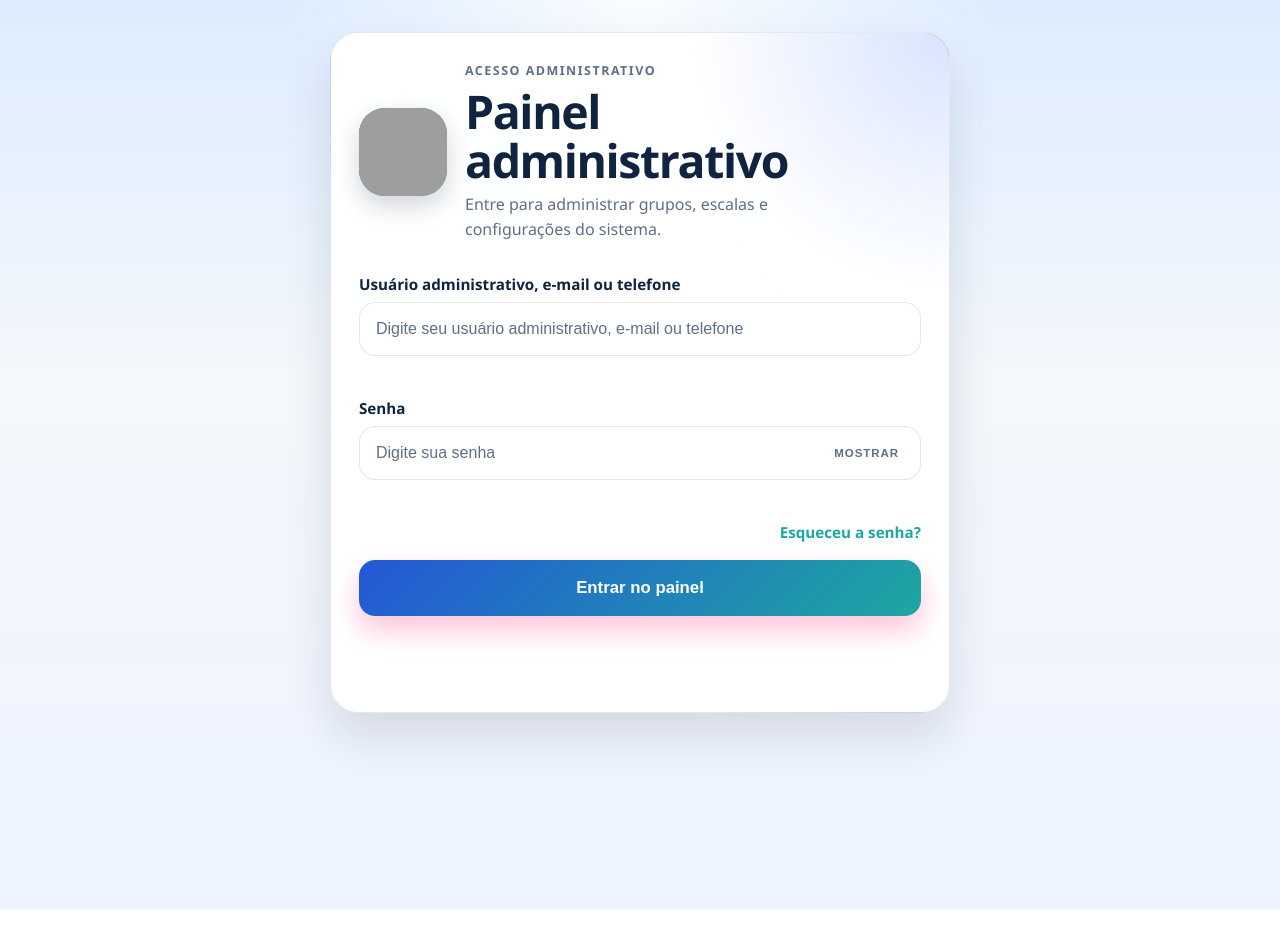
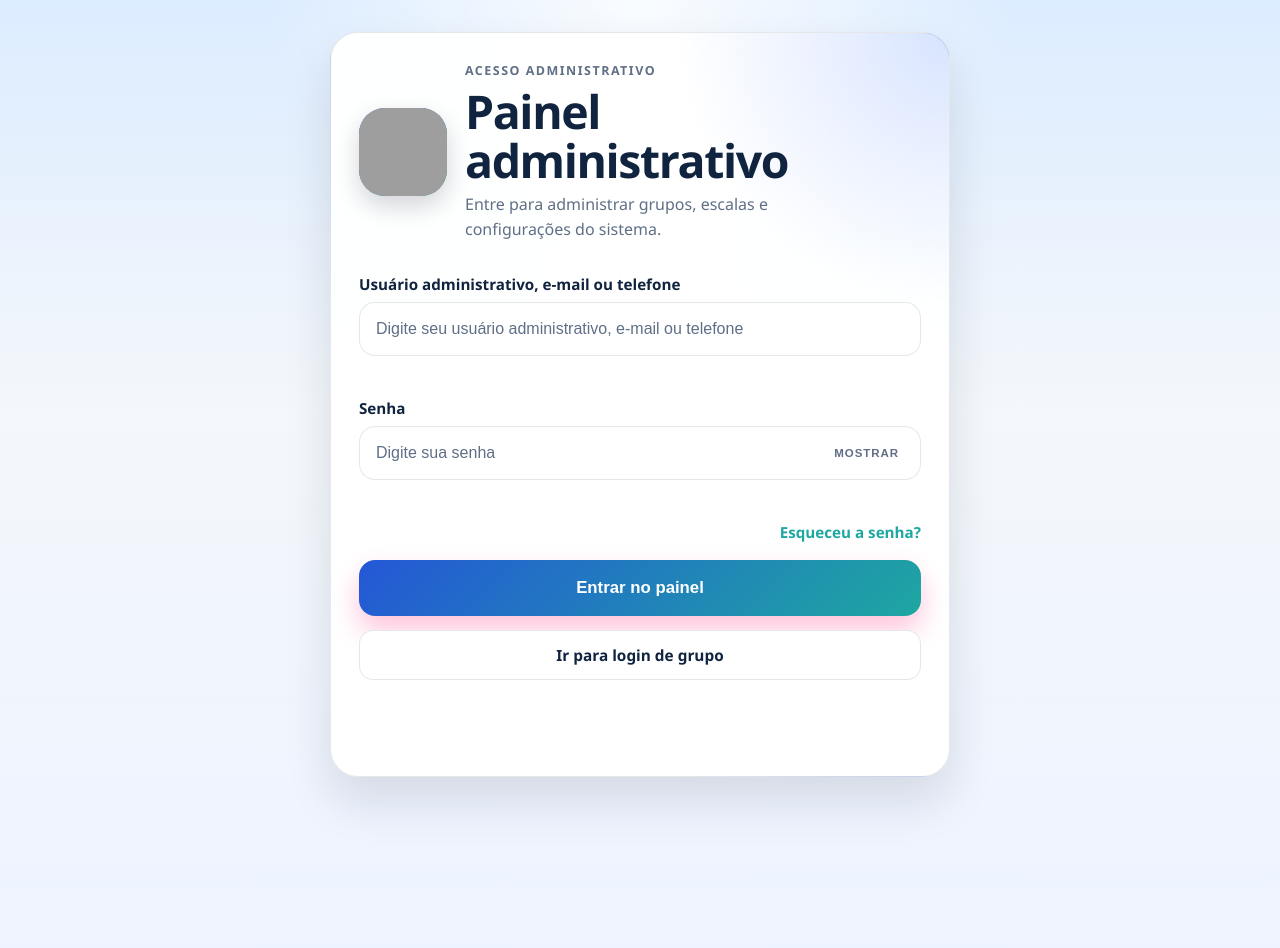
Before and after one commit to MelquiFranca/worship_team_hub, a Next.js app: page /admin/login in a window 1280 px wide. Shown: the top 948 px of the page. Before the commit the page ends 909 px from the top, so only its background shows below. Built offline with nearby package versions, Linux system fonts and the light colour scheme; no server answers; grey boxes are pictures that could not be loaded.

Commit message:
adiciona redirecionamento da tela de admin para a tela de grupo

```diff
--- a/src/components/organisms/LoginCard/LoginCard.jsx
+++ b/src/components/organisms/LoginCard/LoginCard.jsx
@@ -1,6 +1,7 @@
 'use client';
 
 import { useEffect, useRef, useState } from 'react';
+import Link from 'next/link';
 import { useRouter } from 'next/navigation';
 import { useAuthSession } from '@/context/AuthSessionContext';
 import styles from './LoginCard.module.css';
@@ -410,6 +411,12 @@ export default function LoginCard({ mode = 'group' }) {
           {isSubmitting ? 'Entrando...' : isAdminMode ? 'Entrar no painel' : 'Entrar'}
         </button>
 
+        {isAdminMode ? (
+          <Link href="/login" className={styles.switchLoginBtn}>
+            Ir para login de grupo
+          </Link>
+        ) : null}
+
         <p className={`${styles.formMessage} ${styles.formError}`} role="alert" aria-live="assertive">
           {formError}
         </p>
--- a/src/components/organisms/LoginCard/LoginCard.module.css
+++ b/src/components/organisms/LoginCard/LoginCard.module.css
@@ -186,6 +186,31 @@
   box-shadow: none;
 }
 
+.switchLoginBtn {
+  width: 100%;
+  min-height: 50px;
+  border-radius: 14px;
+  border: 1px solid var(--app-border, #d9e2ef);
+  background: var(--app-surface, #ffffff);
+  color: var(--app-text, #0f172a);
+  font-size: 0.96rem;
+  font-weight: 700;
+  display: inline-flex;
+  align-items: center;
+  justify-content: center;
+  text-decoration: none;
+  transition:
+    border-color 120ms ease,
+    background-color 120ms ease,
+    transform 120ms ease;
+}
+
+.switchLoginBtn:hover {
+  border-color: var(--app-accent, #f97316);
+  background: var(--app-accent-soft, rgba(249, 115, 22, 0.12));
+  transform: translateY(-1px);
+}
+
 .errorText,
 .formMessage {
   min-height: 1.25rem;
```
